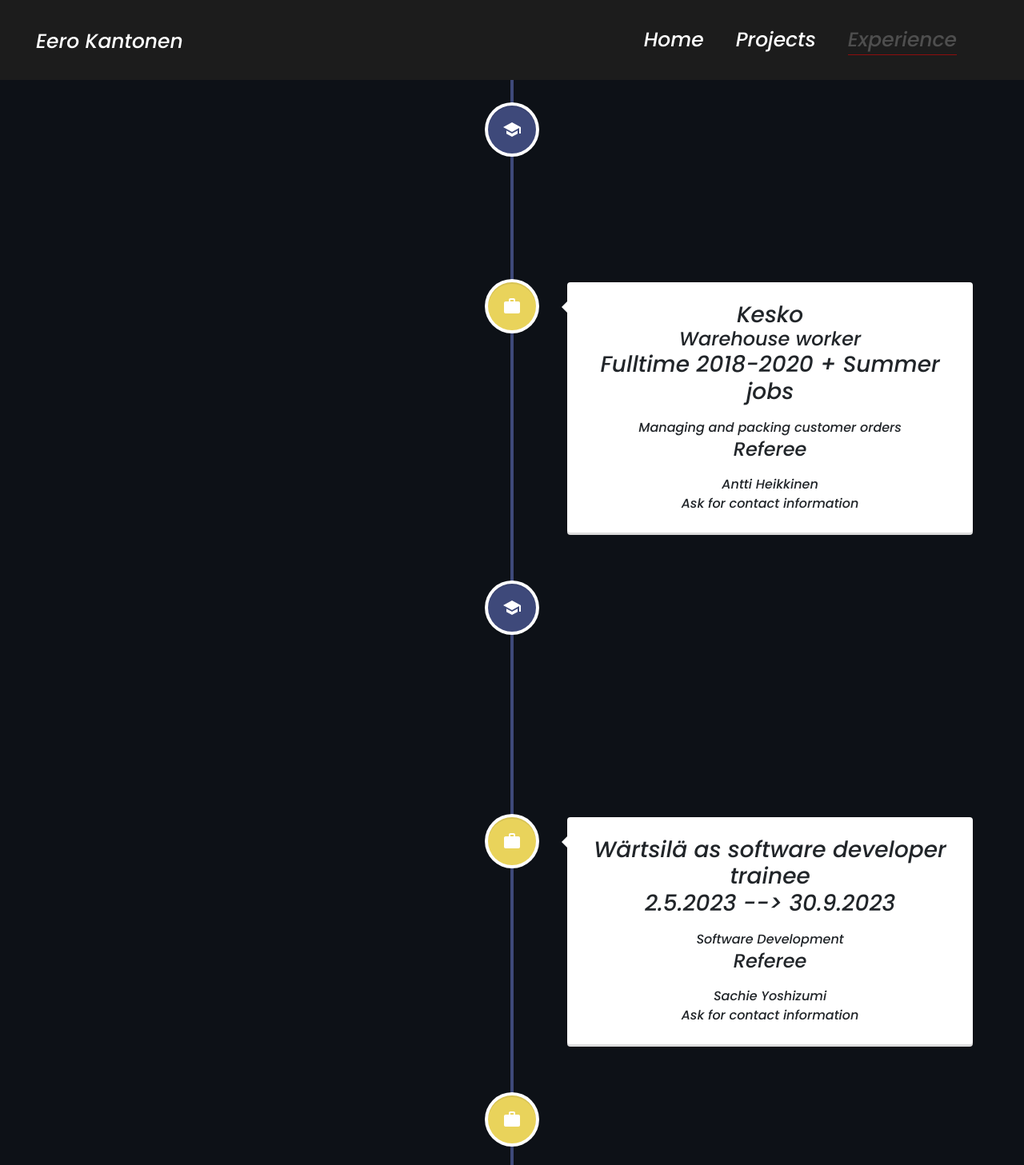
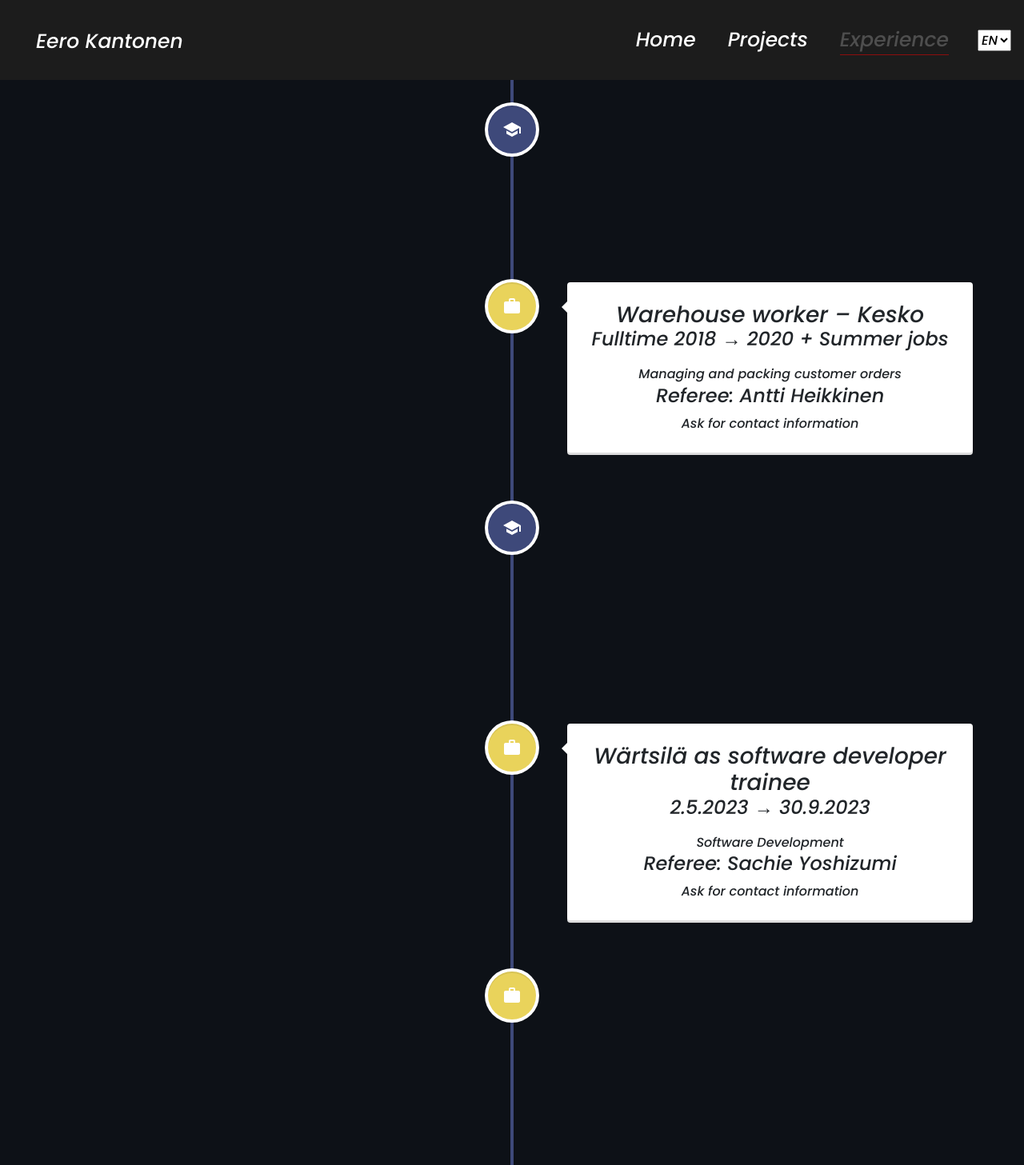
Before and after one commit to Eero28/Portfolio-react, a React (Create React App) app in the folder portfolio/: page /experience in a window 1280 px wide. Shown: the top 1457 px of the page at 80% size. Built offline with nearby package versions, Linux system fonts and the light colour scheme.

Commit message:
add finnish lang and modify projectdisplay (veed is now paid)

```diff
--- a/portfolio/package.json
+++ b/portfolio/package.json
@@ -13,14 +13,18 @@
     "@testing-library/react": "^13.3.0",
     "@testing-library/user-event": "^13.5.0",
     "bootstrap": "^5.2.3",
+    "i18next": "^25.2.1",
+    "i18next-browser-languagedetector": "^8.2.0",
     "react": "^18.2.0",
     "react-bootstrap": "^2.6.0",
     "react-dom": "^18.2.0",
+    "react-i18next": "^15.5.3",
     "react-router-dom": "^6.3.0",
     "react-scripts": "5.0.1",
     "react-social-icons": "^5.15.0",
     "react-vertical-timeline-component": "^3.5.2",
     "sass": "^1.56.1",
+    "typescript": "^5.8.3",
     "web-vitals": "^2.1.4"
   },
   "scripts": {
--- /dev/null
+++ b/portfolio/src/Assets/i18n.js
@@ -0,0 +1,205 @@
+import i18n from 'i18next';
+import { initReactI18next } from 'react-i18next';
+import LanguageDetector from 'i18next-browser-languagedetector';
+
+i18n
+  .use(LanguageDetector)
+  .use(initReactI18next)
+  .init({
+    resources: {
+      en: {
+        translation: {
+          home: {
+            greeting: "Hi, My Name is Eero Kantonen",
+            role: "Software Developer",
+            email: "Email",
+            phone: "Phone",
+            social: {
+              github: "Github",
+              email: "Email",
+              linkedin: "Linkedin"
+            },
+            skills: "Skills"
+          },
+          skills: {
+            frontend: "Front-End",
+            backend: "Back-End",
+            languages: "Languages",
+            databases: "Databases",
+            cloud: "Cloud Services",
+            other: "Other"
+          },
+          nav: {
+            home: "Home",
+            projects: "Projects",
+            experience: "Experience"
+          },
+          experience: {
+            highschool: "Martinlaakso high school 2014 → 2017",
+            highschool_diploma: "High School Diploma",
+            kesko_title: "Kesko",
+            kesko_position: "Warehouse worker",
+            kesko_dates: "Fulltime 2018 → 2020 + Summer jobs",
+            kesko_description: "Managing and packing customer orders",
+            kesko_referee_name: "Antti Heikkinen",
+            jamk: "Jamk University of Applied Sciences",
+            jamk_dates: "Graduated (2020 → 2024)",
+            jamk_degree: "Bachelor's Degree",
+            jamk_major: "Information and Communication Technology",
+            wartsila_title: "Wärtsilä as software developer trainee",
+            wartsila_dates: "2.5.2023 → 30.9.2023",
+            wartsila_description: "Software Development",
+            wartsila_referee_name: "Sachie Yoshizumi",
+            valmet_title: "Thesis at Valmet",
+            valmet_description: "Implement Rek.ai to Valmet.com",
+            valmet_referee_name: "Niko Siltanen",
+            referee: "Referee",
+            ask_contact: "Ask for contact information",
+            looking_for_job: "Seeking a junior or entry-level software development opportunities"
+          },
+          projects: {
+            bowshop: {
+              name: "Bowshop App",
+              about: "Uses CRUD operations and displays items to the screen"
+            },
+            golf: {
+              name: "Golfcourses App",
+              about: "Uses Leaflet to display courses with markers from API data"
+            },
+            weather: {
+              name: "Weather App",
+              about: "Fetches weather data from OpenWeather and displays it"
+            },
+            moviedb: {
+              name: "MovieDB App",
+              about: "Search and display movies using MovieDB API"
+            },
+            crypto: {
+              name: "Crypto Tracker",
+              about: "Track live prices of cryptocurrencies using Chart.js"
+            },
+            youtube: {
+              name: "YouTube to MP3",
+              about: "Convert YouTube videos to MP3 and host with AWS"
+            },
+            review: {
+              name: "Review App",
+              about: "Users can create and comment on reviews"
+            },
+            coming: {
+              name: "Coming soon!"
+            }
+          },
+          projectDisplay: {
+            noVideo: "No video available yet!",
+            technologies: "Used Technologies",
+            about: "About",
+            sourceCode: "Source Code",
+            backToProjects: "Back to Projects",
+            notFound: "Project not found.",
+            videoLinkNotWorking: "Video is not working?"
+          }
+        }
+      },
+      fi: {
+        translation: {
+          home: {
+            greeting: "Hei, nimeni on Eero Kantonen",
+            role: "Ohjelmistokehittäjä",
+            email: "Sähköposti",
+            phone: "Puhelin",
+            social: {
+              github: "Github",
+              email: "Sähköposti",
+              linkedin: "LinkedIn"
+            },
+            skills: "Taidot"
+          },
+          skills: {
+            frontend: "Käyttöliittymä",
+            backend: "Taustajärjestelmät",
+            languages: "Kielet",
+            databases: "Tietokannat",
+            cloud: "Pilvipalvelut",
+            other: "Muut"
+          },
+          nav: {
+            home: "Etusivu",
+            projects: "Projektit",
+            experience: "Kokemus"
+          },
+          experience: {
+            highschool: "Martinlaakson lukio 2014 → 2017",
+            highschool_diploma: "Lukion päättötodistus",
+            kesko_title: "Kesko",
+            kesko_position: "Varastotyöntekijä",
+            kesko_dates: "Kokoaikainen 2018 → 2020 + kesätyöt",
+            kesko_description: "Asiakastilausten hallinta ja pakkaus",
+            kesko_referee_name: "Antti Heikkinen",
+            jamk: "Jamkin ammattikorkeakoulu",
+            jamk_dates: "Valmistunut (2020–2024)",
+            jamk_degree: "Insinöörin tutkinto",
+            jamk_major: "Tieto- ja viestintätekniikka",
+            wartsila_title: "Wärtsilä – ohjelmistokehitysharjoittelija",
+            wartsila_dates: "2.5.2023 → 30.9.2023",
+            wartsila_description: "Ohjelmistokehitys",
+            wartsila_referee_name: "Sachie Yoshizumi",
+            valmet_title: "Opinnäytetyö Valmetilla",
+            valmet_description: "Rek.ai-toteutus Valmet.com-sivustolle",
+            valmet_referee_name: "Niko Siltanen",
+            referee: "Suosittelija",
+            ask_contact: "Kysy yhteystietoja",
+            looking_for_job: "Etsin juniori- tai aloittelevan ohjelmistokehittäjän tehtäviä"
+          },
+          projects: {
+            bowshop: {
+              name: "Bowshop-sovellus",
+              about: "CRUD-toiminnot ja tuotteiden näyttö käyttöliittymässä"
+            },
+            golf: {
+              name: "Golfkentät-sovellus",
+              about: "Käyttää Leaflet-kirjastoa ja näyttää API-datasta markkerit"
+            },
+            weather: {
+              name: "Sääsovellus",
+              about: "Hakee säätiedot OpenWeatherista ja näyttää ne"
+            },
+            moviedb: {
+              name: "MovieDB-sovellus",
+              about: "Hae ja näytä elokuvia MovieDB API:n avulla"
+            },
+            crypto: {
+              name: "Kryptovaluuttaseuranta",
+              about: "Seuraa kryptovaluuttojen hintoja Chart.js:n avulla"
+            },
+            youtube: {
+              name: "YouTube → MP3",
+              about: "Muunna YouTube-videot MP3-muotoon ja hostaa AWS:ssä"
+            },
+            review: {
+              name: "Arvostelu-sovellus",
+              about: "Käyttäjät voivat luoda ja kommentoida arvosteluita"
+            },
+            coming: {
+              name: "Tulossa pian!"
+            }
+          },
+          projectDisplay: {
+            noVideo: "Videota ei ole vielä saatavilla!",
+            technologies: "Käytetyt teknologiat",
+            about: "Tietoa projektista",
+            sourceCode: "Lähdekoodi",
+            backToProjects: "Takaisin projekteihin",
+            notFound: "Projektia ei löytynyt.",
+            videoLinkNotWorking: "Video ei toimi?"
+          }
+        }
+      }
+    },
+    fallbackLng: 'en',
+    interpolation: {
+      escapeValue: false
+    }
+  });
+
+export default i18n;
--- a/portfolio/src/Styles/navbar.scss
+++ b/portfolio/src/Styles/navbar.scss
@@ -16,6 +16,14 @@
   }
 }
 
+.lang-toggle{
+  padding: 1rem 1rem;
+}
+.active-lang{
+  opacity: 0.5;
+}
+
+
 .linkss {
   width: 100%;
   height: 100%;
@@ -23,7 +31,6 @@
   align-items: center;
   justify-content: flex-end;
   color: white;
-  margin-right: 4em;
 
   a:hover {
     opacity: 0.2;
--- a/portfolio/src/Styles/projectdisplay.scss
+++ b/portfolio/src/Styles/projectdisplay.scss
@@ -4,55 +4,64 @@
 
 .project {
   width: 100%;
-    height: auto;
+  padding: 2em 1em;
   display: flex;
-    justify-content: center;
+  flex-direction: column;
   align-items: center;
-    flex-direction: column;
-    flex-wrap: wrap;
   background-color: #0d1117;
-
-    h1 {
-        margin-top: 30px;
   color: whitesmoke;
-        font-size: 35px;
+  text-align: center;
 }
 
-    img {
+.project h1 {
+  margin: 1em 0;
+  font-size: 2.5rem;
+  font-weight: bold;
+}
+
+.project img {
   max-width: 60%;
   height: auto;
   border-radius: 10px;
-        margin-top: 20px;
+  margin: 1.5em 0;
+  transition: transform 0.3s ease-in-out;
 }
 
-    p {
-        font-size: 24px;
-        color: whitesmoke;
+.project img:hover {
+  transform: scale(1.03);
 }
 
-    svg {
-        font-size: 60px;
-        color: whitesmoke;
-    }
+.project p {
+  font-size: 1.25rem;
+  max-width: 800px;
 }
 
+.videoLink{
+    padding: 0.1em;
+}
 
-
+.project svg {
+  font-size: 3rem;
+  margin: 0.5em 0;
+}
 
 .videoframe {
   width: 50%;
   height: 600px;
   padding: 2em;
+  border: none;
 }
 
-
-
-
 .link {
+  color: #1f6feb;
   text-decoration: none;
   margin-top: 1em;
-    color: black;
-    cursor: pointer;
+  font-weight: 500;
+  transition: color 0.3s;
+}
+
+.link:hover {
+  color: #58a6ff;
 }
 
 label {
@@ -62,24 +71,37 @@
 }
 
 button {
-    padding: 0.5em;
-    margin-bottom: 1em;
+  padding: 0.75em 1.5em;
+  margin: 1em 0;
+  background-color: #1f6feb;
+  color: #fff;
+  border: none;
+  border-radius: 5px;
+  cursor: pointer;
+  transition: background 0.3s;
 }
 
+button:hover {
+  background-color: #3b8eff;
+}
 
 @media only screen and (max-width: 800px) {
   .videoframe {
     width: 100%;
-
+    height: auto;
   }
 
   .project h1 {
-        margin: 0 1em;
+    font-size: 2rem;
+    margin: 0.5em;
   }
 
   .project p {
-        margin: 1em 1em;
+    font-size: 1rem;
+    margin: 1em;
   }
 
-
+  .project img {
+    max-width: 90%;
   }
+}
--- a/portfolio/src/components/Navbar.js
+++ b/portfolio/src/components/Navbar.js
@@ -1,41 +1,54 @@
-import React, { useEffect, useState } from 'react'
+import { useEffect, useState } from 'react'
 import { NavLink, useLocation, Link } from "react-router-dom"
-import ReorderIcon from '@mui/icons-material/Reorder';
-import ClearIcon from '@mui/icons-material/Clear';
-
-
+import ReorderIcon from '@mui/icons-material/Reorder'
+import ClearIcon from '@mui/icons-material/Clear'
+import { useTranslation } from 'react-i18next'
 
 function Navbar() {
   const location = useLocation();
+  const { t, i18n } = useTranslation();
 
-  // To open navbar from burgericon
+  const [expandNavbar, setExpandNavbar] = useState(false);
+
   const button_logic = () => {
-    setExpandNavbar((prev) => !prev);
-  }
-  const [expandNavbar, setExpandNavbar] = useState("false")
+    setExpandNavbar(prev => !prev);
+  };
 
-  // if location changes then set navbar variable to false(collapse)
   useEffect(() => {
     setExpandNavbar(false);
-  }, [location])
+  }, [location]);
+
+  const handleLanguageChange = (lang) => {
+    i18n.changeLanguage(lang);
+  };
 
   return (
     <nav className='navbarContainer' id={expandNavbar ? "open" : "close"}>
-
       <div className='toggleButton'>
         <button className='hamburger' onClick={button_logic}><ReorderIcon /></button>
-        <button onClick={button_logic} className='cross'><ClearIcon /></button>
+        <button className='cross' onClick={button_logic}><ClearIcon /></button>
       </div>
+
       <Link to={'/Portfolio-react'} className="navbar-name">Eero Kantonen</Link>
+
       <div className='linkss'>
-        <NavLink to={'/Portfolio-react'}>Home</NavLink>
-        <NavLink to={"/projects"}>Projects</NavLink>
-        <NavLink to={"/experience"}>Experience</NavLink>
+        <NavLink to={'/Portfolio-react'}>{t('nav.home')}</NavLink>
+        <NavLink to={"/projects"}>{t('nav.projects')}</NavLink>
+        <NavLink to={"/experience"}>{t('nav.experience')}</NavLink>
+        <div className="lang-toggle">
+          <select
+            value={i18n.language}
+            onChange={(e) => handleLanguageChange(e.target.value)}
+            className="lang-select"
+          >
+            <option value="en">EN</option>
+            <option value="fi">FI</option>
+          </select>
+        </div>
 
       </div>
-
     </nav>
-  )
+  );
 }
 
-export default Navbar
+export default Navbar;
--- a/portfolio/src/components/ProjectItem.js
+++ b/portfolio/src/components/ProjectItem.js
@@ -1,4 +1,3 @@
-import React from 'react'
 import { useNavigate } from "react-router-dom"
 
 function ProjectItem({ image, name, id,date }) {
--- a/portfolio/src/helpers/ProjectList.js
+++ b/portfolio/src/helpers/ProjectList.js
@@ -13,6 +13,7 @@
         about: "Uses CRUD operations and displays items to the screen",
         link: "https://github.com/Eero556/Bowshop/blob/main/OMA-projekti/Dokumentaatio/Dokumentaatio.md",
         video: "https://www.veed.io/embed/99867d54-432d-4750-a20b-8ac7b0dd3c87",
+        videoLink:"https://www.veed.io/view/99867d54-432d-4750-a20b-8ac7b0dd3c87?panel=share",
         date:"11.12.2021"
     },
     {
@@ -22,6 +23,7 @@
         image: leaflet,
         link: "https://github.com/Eero556/React-apps/tree/main/Homework/golfcourses",
         video: "https://www.veed.io/embed/b29af46d-6943-4898-a473-148f258143bc",
+        videoLink:"https://www.veed.io/view/b29af46d-6943-4898-a473-148f258143bc?panel=share",
         date:"20.8.2022"
     },
     {
@@ -31,6 +33,7 @@
         image: reactWeather,
         link: "https://github.com/Eero556/React-apps/tree/main/Homework/weather-app",
         video: "https://www.veed.io/embed/357b0037-17a0-45fa-9831-66e2c533eab9",
+        videoLink:"https://www.veed.io/view/357b0037-17a0-45fa-9831-66e2c533eab9?panel=share",
         date:"25.8.2022"
     },
     {
@@ -40,6 +43,7 @@
         image: movienative,
         link: "https://github.com/Eero556/React-native-apps/tree/main/Homework/Movies",
         video: "https://www.veed.io/embed/3cb363b2-fb3c-4d09-b818-01825b012465",
+        videoLink:"https://www.veed.io/view/3cb363b2-fb3c-4d09-b818-01825b012465?panel=share",
         date:"10.9.2020"
 
     },
@@ -50,6 +54,7 @@
         about: "Tracking crypto coins prices",
         link: "https://github.com/Eero556/Crypto-Tracker/blob/main/Doku/dokumentation.md",
         video: "https://veed.io/embed/3d1b237d-01e4-4ac5-b949-4e17d2f88c18",
+        videoLink:"https://www.veed.io/view/3d1b237d-01e4-4ac5-b949-4e17d2f88c18?panel=share",
         date:"8.12.2022"
     },
     {
--- a/portfolio/src/helpers/Skills.js
+++ b/portfolio/src/helpers/Skills.js
@@ -1,30 +1,10 @@
 
 
 export const skillList = [
-    {
-        Title: "Front-End",
-        Desc: "ReactJS, React native, HTML, CSS, Bootstrap,SCSS"
-
-    },
-    {
-        Title: "Back-End",
-        Desc: "NodeJS, ExpressJS, NestJS, FastApi"
-
-    },
-    {
-        Title: "Languages",
-        Desc: "Javascript, Typescript, Python, C#"
-    },
-    {
-        Title: "Databases",
-        Desc:"MySQL, PostgreSQL, MongoDB, FireBase"
-    },
-    {
-        Title:"Cloud services",
-        Desc: "AWS, Azure"
-    },
-    {
-        Title: "Other",
-        Desc: "Git, Bash/Powershell, Visual studio code, Visual studio, Github, Gitlab, Jira, Bitbucket, Contentful"
-    }
-]
+  { Title: "skills.frontend", Desc: "ReactJS, React Native, HTML, CSS, Bootstrap, SCSS" },
+  { Title: "skills.backend", Desc: "NodeJS, ExpressJS, NestJS, FastAPI" },
+  { Title: "skills.languages", Desc: "JavaScript, TypeScript, Python, C#" },
+  { Title: "skills.databases", Desc: "MySQL, PostgreSQL, MongoDB, Firebase" },
+  { Title: "skills.cloud", Desc: "AWS, Azure" },
+  { Title: "skills.other", Desc: "Git, Bash/Powershell, VS Code, Visual Studio, GitHub, GitLab, Jira, Bitbucket, Contentful" }
+];
--- a/portfolio/src/pages/Experience.js
+++ b/portfolio/src/pages/Experience.js
@@ -1,96 +1,100 @@
-import React from "react";
-import {VerticalTimeline,VerticalTimelineElement} from "react-vertical-timeline-component";
+import { useTranslation } from "react-i18next";
+import {
+  VerticalTimeline,
+  VerticalTimelineElement,
+} from "react-vertical-timeline-component";
 import "react-vertical-timeline-component/style.min.css";
-import SchoolIcon from '@mui/icons-material/School';
-import WorkIcon from '@mui/icons-material/Work';
-import AtmIcon from '@mui/icons-material/Atm';
-
+import SchoolIcon from "@mui/icons-material/School";
+import WorkIcon from "@mui/icons-material/Work";
+import AtmIcon from "@mui/icons-material/Atm";
 
 function Experience() {
+  const { t } = useTranslation();
+
   return (
     <section className="experience">
       <VerticalTimeline lineColor="#3e497a">
+
         <VerticalTimelineElement
           className="vertical-timeline-element--education"
           iconStyle={{ background: "#3e497a", color: "#fff" }}
           icon={<SchoolIcon />}
         >
           <h3 className="vertical-timeline-element-title">
-            Martinlaakso high school 2014 - 2017
+            {t("experience.highschool")}
           </h3>
-          <p> High School Diploma</p>
+          <p>{t("experience.highschool_diploma")}</p>
         </VerticalTimelineElement>
+
         <VerticalTimelineElement
           className="vertical-timeline-element--work"
-
           iconStyle={{ background: "#e9d35b", color: "#fff" }}
           icon={<WorkIcon />}
         >
           <h3 className="vertical-timeline-element-title">
-            Kesko
+            {t("experience.kesko_position")} – {t("experience.kesko_title")}
           </h3>
           <h4 className="vertical-timeline-element-subtitle">
-            Warehouse worker
+            {t("experience.kesko_dates")}
           </h4>
-          <h3>Fulltime 2018-2020 + Summer jobs</h3>
-          <p>
-            Managing and packing customer orders
-          </p>
-          <h4>Referee</h4>
-          <p>Antti Heikkinen</p>
-          <span>Ask for contact information</span>
+          <p>{t("experience.kesko_description")}</p>
+          <h4>{t("experience.referee")}: {t("experience.kesko_referee_name")}</h4>
+          <span>{t("experience.ask_contact")}</span>
         </VerticalTimelineElement>
+
         <VerticalTimelineElement
           className="vertical-timeline-element--education"
           iconStyle={{ background: "#3e497a", color: "#fff" }}
           icon={<SchoolIcon />}
         >
           <h3 className="vertical-timeline-element-title">
-          Jamk University of Applied Sciences
+            {t("experience.jamk")}
           </h3>
-          <h3>Graduated (2020–2024)</h3>
-
           <h4 className="vertical-timeline-element-subtitle">
-            Bachelor's Degree
+            {t("experience.jamk_degree")}
           </h4>
-          <p> Information and Communication Technology</p>
+          <p>
+            {t("experience.jamk_major")}<br />
+            {t("experience.jamk_dates")}
+          </p>
         </VerticalTimelineElement>
 
         <VerticalTimelineElement
-          className="vertical-timeline-element--education"
+          className="vertical-timeline-element--work"
           iconStyle={{ background: "#e9d35b", color: "#fff" }}
           icon={<WorkIcon />}
         >
           <h3 className="vertical-timeline-element-title">
-          Wärtsilä as software developer trainee
+            {t("experience.wartsila_title")}
           </h3>
-          <h3>2.5.2023 --> 30.9.2023</h3>
-          <p>Software Development</p>
-          <h4>Referee</h4>
-          <p>Sachie Yoshizumi</p>
-          <span>Ask for contact information</span>
+          <h4 className="vertical-timeline-element-subtitle">
+            {t("experience.wartsila_dates")}
+          </h4>
+          <p>{t("experience.wartsila_description")}</p>
+          <h4>{t("experience.referee")}: {t("experience.wartsila_referee_name")}</h4>
+          <span>{t("experience.ask_contact")}</span>
         </VerticalTimelineElement>
 
         <VerticalTimelineElement
-          className="vertical-timeline-element--education"
+          className="vertical-timeline-element--work"
           iconStyle={{ background: "#e9d35b", color: "#fff" }}
           icon={<WorkIcon />}
         >
           <h3 className="vertical-timeline-element-title">
-          Thesis at Valmet
+            {t("experience.valmet_title")}
           </h3>
-          <p>Implement Rek.ai to Valmet.com</p>
-          <h4>Referee</h4>
-          <p>Niko Siltanen</p>
-          <span>Ask for contact information</span>
+          <p>{t("experience.valmet_description")}</p>
+          <h4>{t("experience.referee")}: {t("experience.valmet_referee_name")}</h4>
+          <span>{t("experience.ask_contact")}</span>
         </VerticalTimelineElement>
+
         <VerticalTimelineElement
           className="vertical-timeline-element--education"
           iconStyle={{ background: "#3e497a", color: "#fff" }}
           icon={<AtmIcon />}
         >
           <h3 className="vertical-timeline-element-title">
-          Seeking a junior or entry-level software development opportunities
+            {t("experience.looking_for_job")}
           </h3>
         </VerticalTimelineElement>
       </VerticalTimeline>
```
Also changed, not shown: portfolio/src/pages/Home.js (+22 -18 lines), portfolio/src/pages/ProjectDisplay.js (+45 -21 lines), 1 other file (tests, documents, lock files or other folders). Lines whose indentation alone changed are shown as unchanged.
